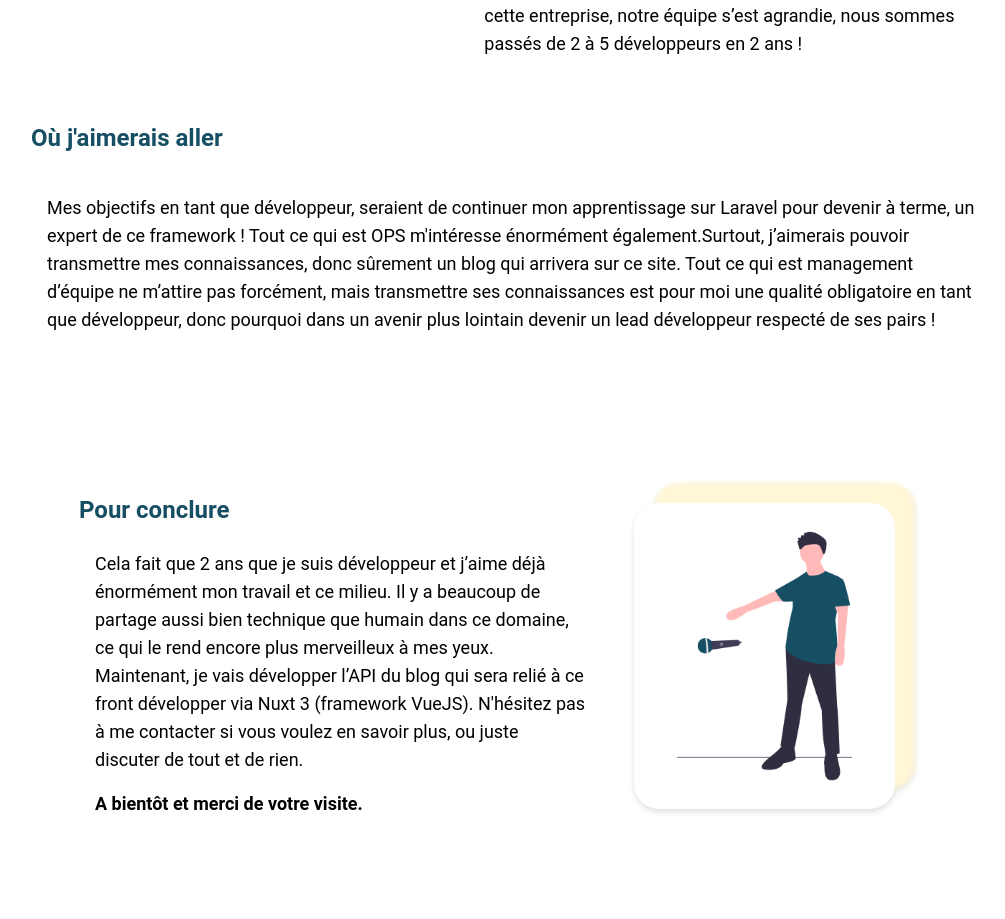
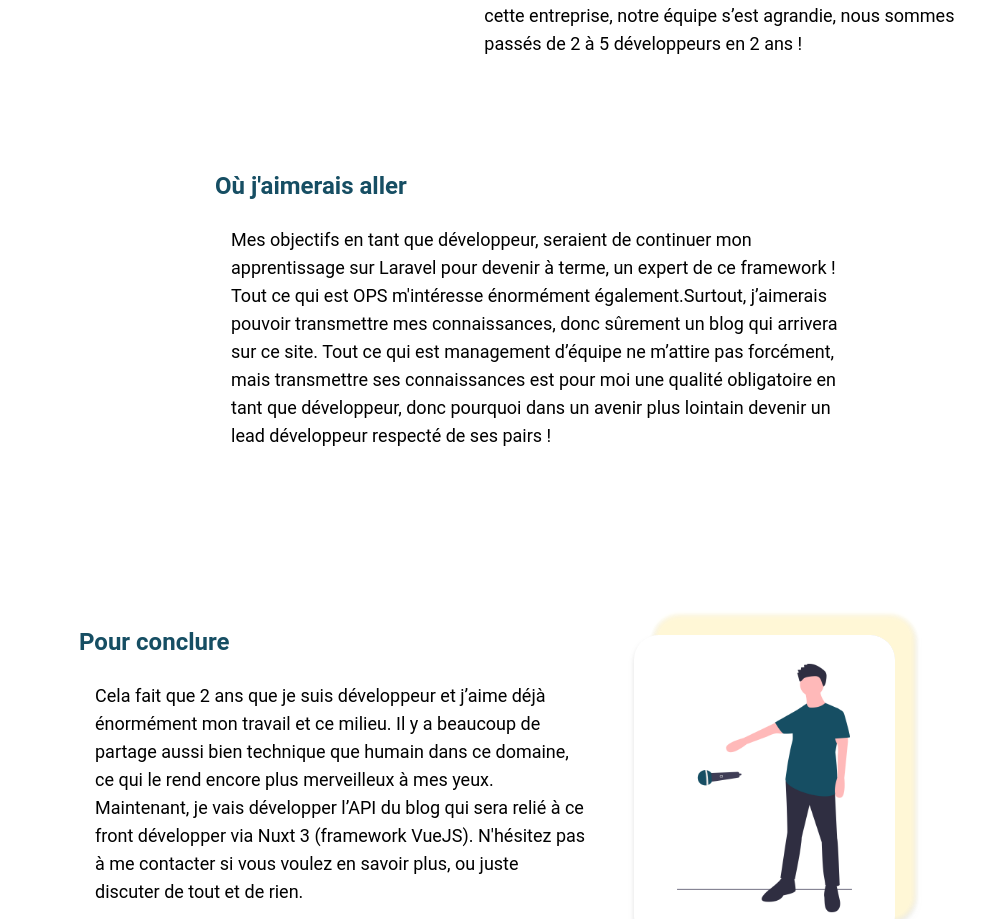
Before and after one commit to CabAlexis/site-perso, a Nuxt app: page /parcours in a window 1280 px wide. Shown: the part 2048-2967 px from the top of the page, without its empty margins (129-1134 px from the left). Built offline with nearby package versions, Linux system fonts and the light colour scheme.

Commit message:
fix responsive and some little triggers

```diff
--- a/layouts/custom.vue
+++ b/layouts/custom.vue
@@ -1,7 +1,7 @@
 <template>
     <div class="min-h-screen">
         <PartialsHeader />
-        <main class="flex flex-col flex-grow lg:w-9/12 mb-auto ml-auto mr-auto mt-40">
+        <main class="flex flex-col flex-grow lg:w-9/12 mb-auto ml-auto mr-auto mt-40 p-4 md:p-0">
             <slot />
         </main>
         <PartialsFooter />
--- a/pages/index.vue
+++ b/pages/index.vue
@@ -1,5 +1,5 @@
 <template>
-  <div class="bg-primary p-24 m-8 rounded-xl w-full">
+  <div class="bg-primary p-24 m-8 rounded-xl">
     <div class="flex flex-col px-6 md:px-12 w-full items-center">
       <h1 class="text-5xl font-bold text-secondary title-style">Alexis Cabillic</h1>
       <span class="text-2xl text-secondary title-style">Développeur Web</span>
--- a/pages/mentions-legales.vue
+++ b/pages/mentions-legales.vue
@@ -1,5 +1,5 @@
 <template>
-    <h1 class="text-5xl title-style underline-long-title w-2/12">Mentions légales</h1>
+    <h1 class="text-5xl text-secondary title-style underline-long-title w-3/12 p-2 md:p-0">Mentions légales</h1>
 
     <h2 class="text-2xl font-bold text-secondary mb-6 mt-12"> Directeur de la publication</h2>
     <p>
--- a/pages/parcours.vue
+++ b/pages/parcours.vue
@@ -63,8 +63,10 @@
             </p>
         </div>
     </div>
+    <div class="flex flex-col justify-center items-center lg:mt-12">
+        <div class="w-8/12 ml-12">
     <h2 class="text-2xl font-bold text-secondary mb-6 mt-12">Où j'aimerais aller</h2>
-    <p class="lg:text-lg">
+    <p class="lg:text-lg item-center">
         Mes objectifs en tant que développeur, seraient de continuer mon apprentissage sur Laravel pour devenir à
         terme, un expert de ce framework ! Tout ce qui est OPS m'intéresse énormément également.Surtout, j’aimerais
         pouvoir transmettre mes connaissances, donc sûrement un blog qui arrivera sur ce site. Tout ce qui est
@@ -72,6 +74,10 @@
         obligatoire en tant que développeur, donc pourquoi dans un avenir plus lointain devenir un lead développeur
         respecté de ses pairs !
     </p>
+</div>
+<div class="mb-4 md:ml-8 w-4/12 mr-24">
+        </div>
+</div>
     <div class="flex flex-col md:flex-row justify-center items-center md:justify-between lg:justify-around lg:mt-12">
         <div class="w-8/12 ml-12">
             <h2 class="text-2xl font-bold text-secondary mb-6 mt-24">Pour conclure</h2>
```
